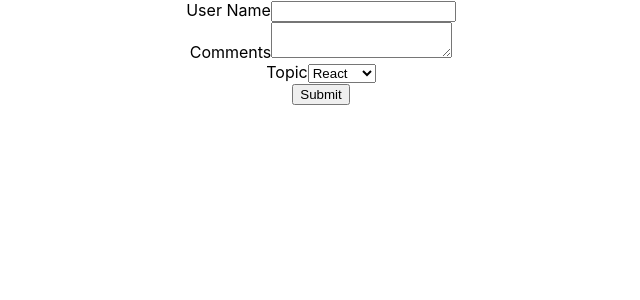
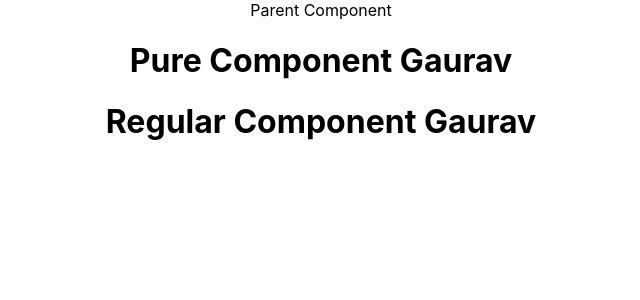
Before and after one commit to grvrjt/react-practice, a React (Create React App) app in the folder basics/: page / in a window 1280 px wide. Shown: the top 300 px of the page, without its empty margins (319-959 px from the left). Built offline with nearby package versions, Linux system fonts and the light colour scheme.

Commit message:
feat: pure component

```diff
--- a/basics/src/App.js
+++ b/basics/src/App.js
@@ -10,6 +10,7 @@
 import "./components/appStyles.css";
 import style from "./components/appStyles.module.css";
 import Form from "./components/Form";
+import ParentComp from "./components/ParentComp";
 function App() {
   return (
     <div className="App">
@@ -24,7 +25,8 @@
        <FunctionClick />
        <ClassClick /> */}
       {/* <Stylesheet /> */}
-        <Form />
+      {/* <Form /> */}
+      <ParentComp></ParentComp>
     </div>
   );
 }
--- /dev/null
+++ b/basics/src/components/ParentComp.js
@@ -0,0 +1,34 @@
+import React, { Component } from "react";
+import PureComp from "./PureComp";
+import RegComp from "./RegComp";
+
+export class ParentComp extends Component {
+  constructor(props) {
+    super(props);
+
+    this.state = {
+      name: "Gaurav",
+    };
+  }
+
+  componentDidMount() {
+    setInterval(() => {
+      this.setState({
+        name: "Gaurav",
+      });
+    }, 2000);
+  }
+
+  render() {
+      console.log("============Parent Component=============")
+    return (
+      <div>
+        Parent Component
+        <PureComp name={this.state.name}></PureComp>
+        <RegComp name={this.state.name}></RegComp>
+      </div>
+    );
+  }
+}
+
+export default ParentComp;
--- /dev/null
+++ b/basics/src/components/PureComp.js
@@ -0,0 +1,15 @@
+import React, { PureComponent } from "react";
+
+export class PureComp extends PureComponent {
+  render() {
+    console.log("Pure Component")
+
+    return (
+      <div>
+        <h1>Pure Component {this.props.name}</h1>
+      </div>
+    );
+  }
+}
+
+export default PureComp;
--- /dev/null
+++ b/basics/src/components/RegComp.js
@@ -0,0 +1,15 @@
+import React, { Component } from "react";
+
+export class RegComp extends Component {
+  render() {
+    console.log("Regular Component")
+
+    return (
+      <div>
+        <h1>Regular Component {this.props.name}</h1>
+      </div>
+    );
+  }
+}
+
+export default RegComp;
```
Also changed, not shown: basics/src/components/Form.js (+0 -18 lines). Lines whose indentation alone changed are shown as unchanged.
